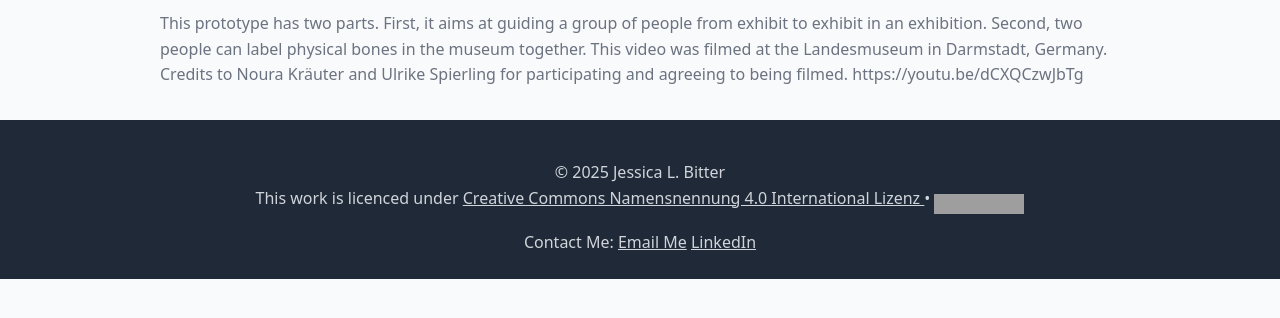
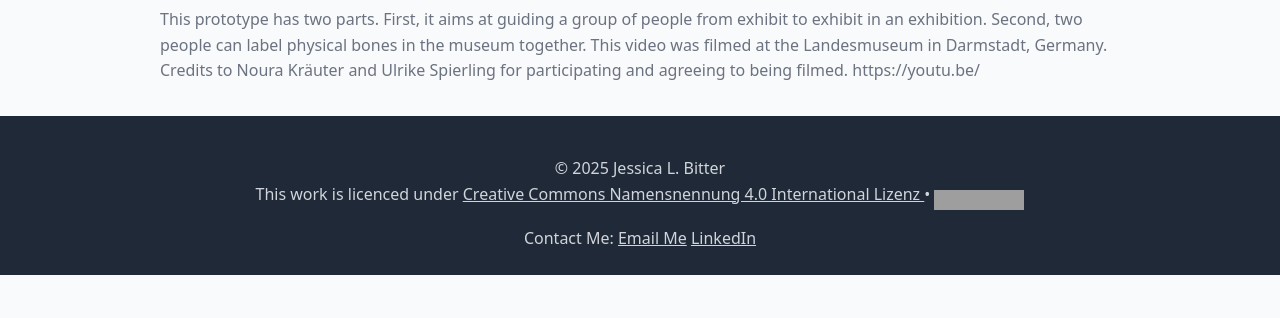
Before and after one commit to JeLaBit/multiuser-augmented-reality-research, a Jekyll site: the page built from prototypes.md, in a window 1280 px wide, cut to the strip 575-893 px from the top of the page. Built offline with Jekyll 4.4.1, drawn with Linux system fonts in a browser that asks for light colours; some of the changed lines change nothing that is shown; grey boxes are pictures that could not be loaded.

Commit message:
Update prototypes.md

```diff
--- a/prototypes.md
+++ b/prototypes.md
@@ -10,6 +10,12 @@
 ## Guiding and Labelling Game
 Year: 2024
 <div class="video-grid">
-<iframe width="560" height="315" src="https://youtu.be/dCXQCzwJbTg" allowfullscreen></iframe>
-<p>This prototype has two parts. First, it aims at guiding a group of people from exhibit to exhibit in an exhibition. Second, two people can label physical bones in the museum together. This video was filmed at the Landesmuseum in Darmstadt, Germany. Credits to Noura Kräuter and Ulrike Spierling for participating and agreeing to being filmed. https://youtu.be/dCXQCzwJbTg</p>
+<iframe width="560" height="315"
+  src="https://www.youtube.com/embed/dCXQCzwJbTg"
+  title="YouTube video player"
+  frameborder="0"
+  allow="accelerometer; autoplay; clipboard-write; encrypted-media; gyroscope; picture-in-picture"
+  allowfullscreen>
+</iframe>
+<p>This prototype has two parts. First, it aims at guiding a group of people from exhibit to exhibit in an exhibition. Second, two people can label physical bones in the museum together. This video was filmed at the Landesmuseum in Darmstadt, Germany. Credits to Noura Kräuter and Ulrike Spierling for participating and agreeing to being filmed. https://youtu.be/</p>
 </div>
```
